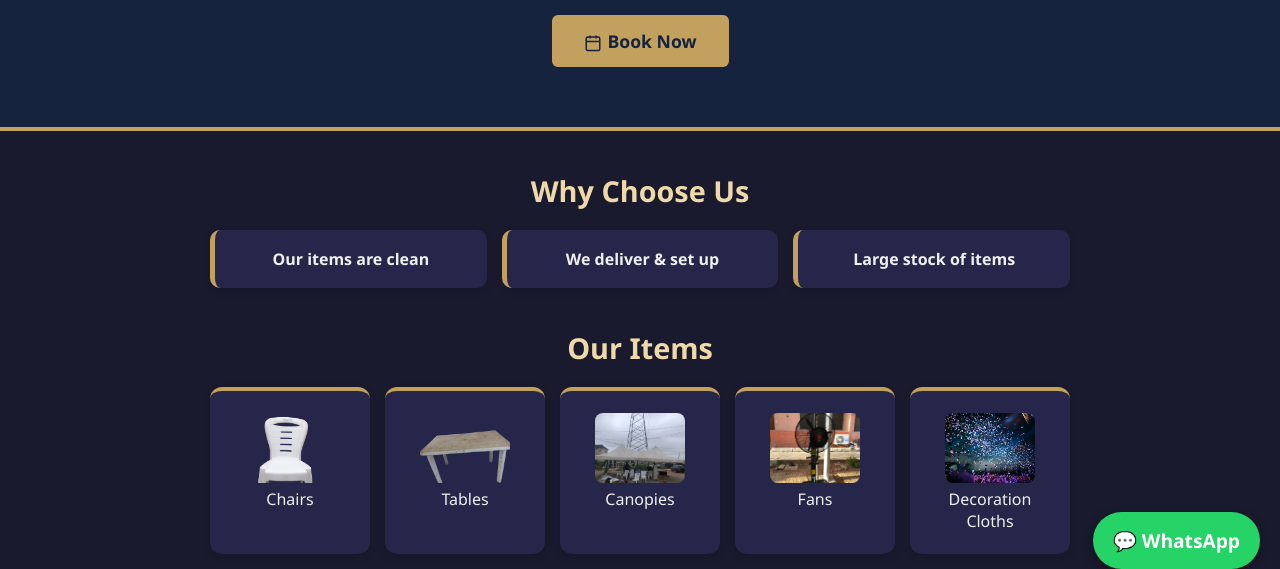
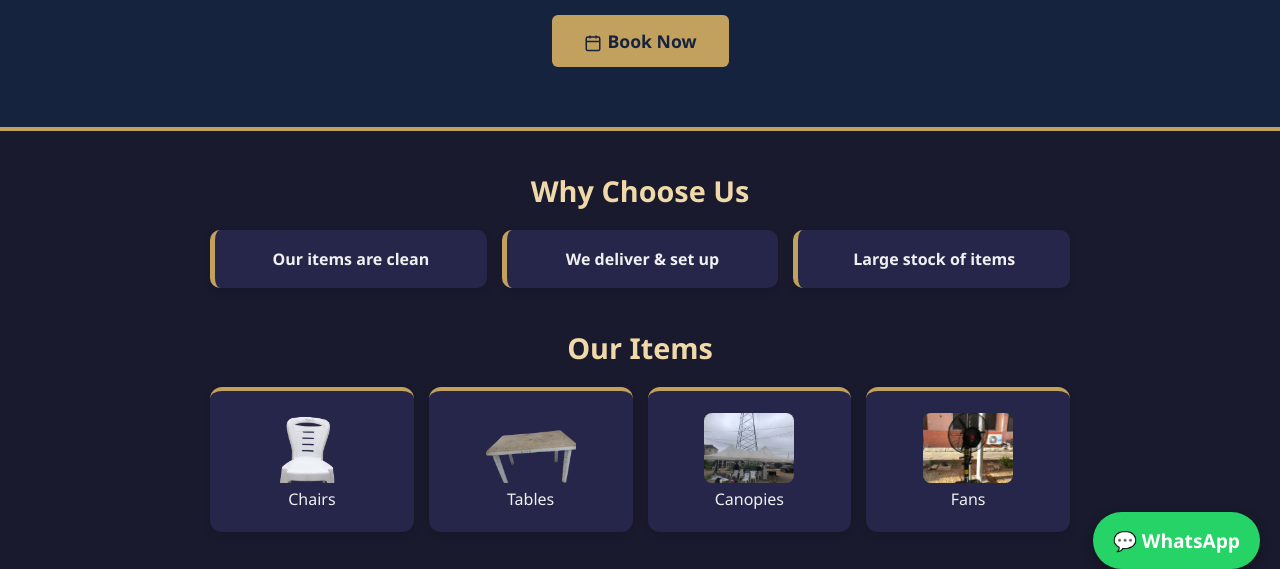
Before and after one commit to Faiz2008spec/faiz, a plain HTML site: page index.html in a window 1280 px wide. Shown: the part 211-780 px from the top of the page. Drawn offline with Linux system fonts and the light colour scheme.

Commit message:
update index.html

```diff
--- a/index.html
+++ b/index.html
@@ -84,7 +84,6 @@
     <div class="item"><img src="images/table_nobg.png" alt="Tables"><p>Tables</p></div>
     <div class="item"><img src="images/canopy.jpg" alt="Canopies"><p>Canopies</p></div>
     <div class="item"><img src="images/fan.jpg" alt="Fans"><p>Fans</p></div>
-    <div class="item"><img src="images/decor.jpg" alt="Decoration Cloths"><p>Decoration Cloths</p></div>
   </div>
 </section>
 
```
